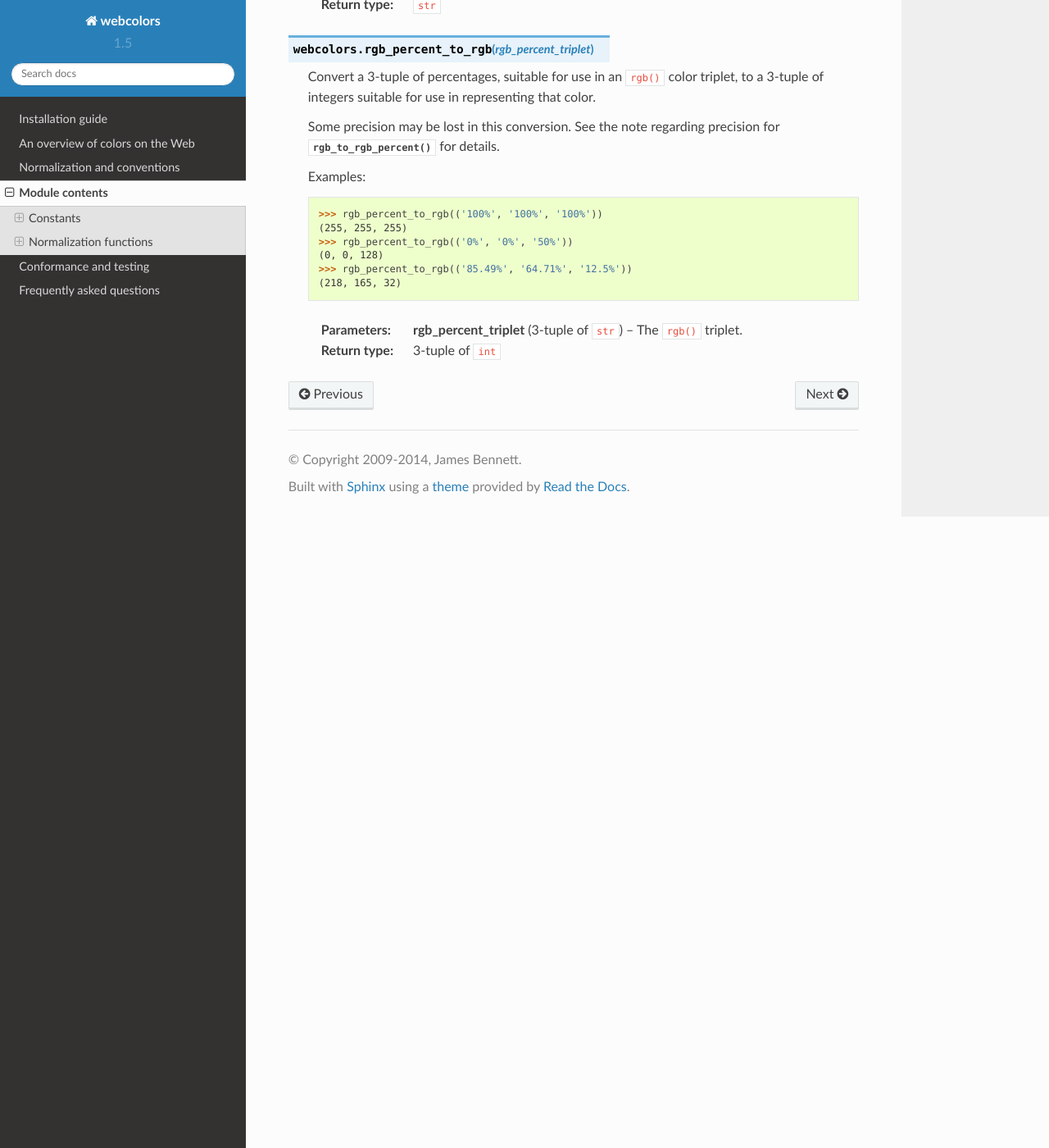
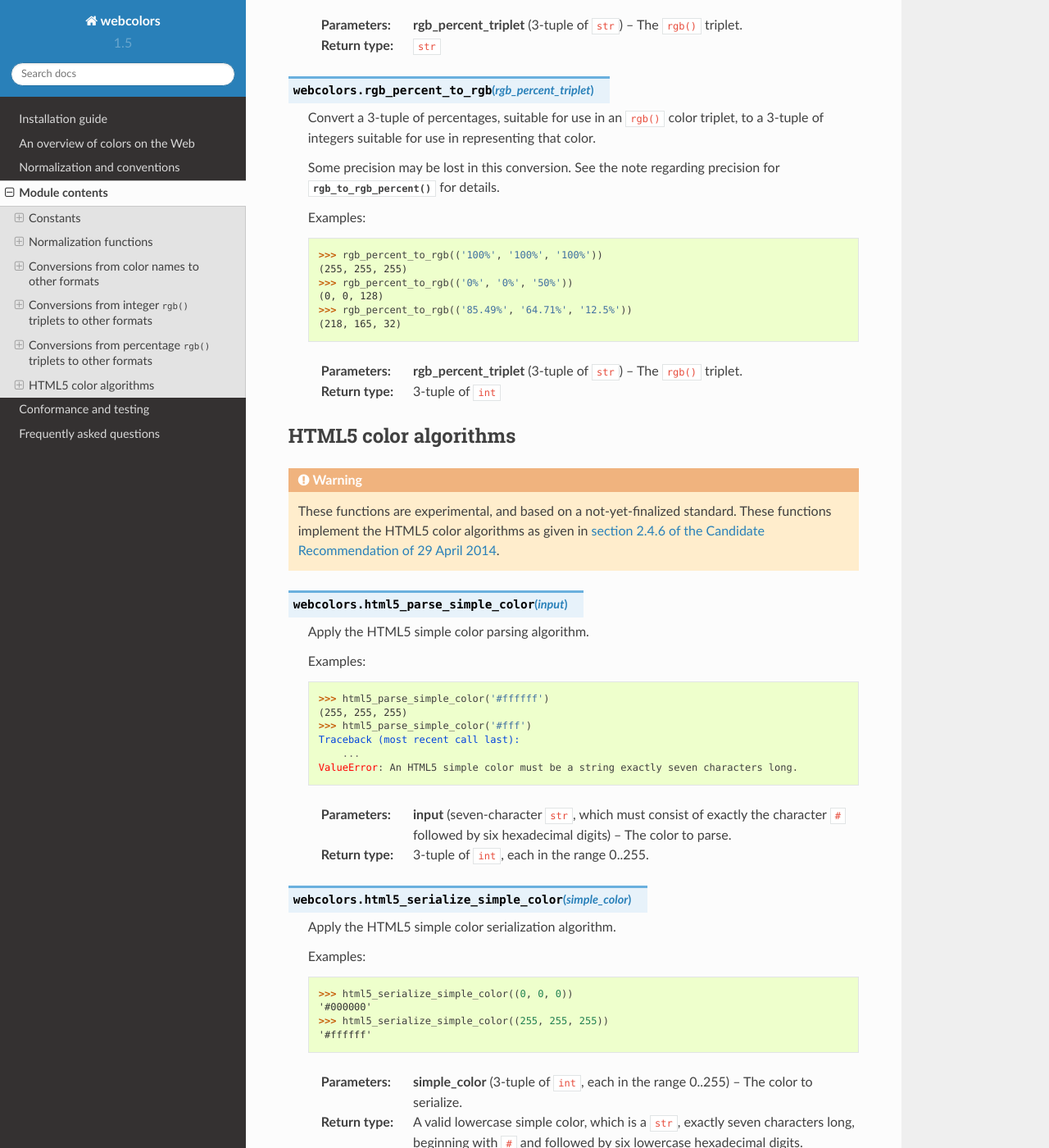
Before and after one commit to ubernostrum/webcolors, a Sphinx documentation site: the page built from docs/contents.rst, in a window 1280 px wide and 1400 px high, scrolled down 8091 px. Shown: the whole window at 82% size. Built offline with Sphinx 7.4.7 and the Read the Docs theme 2.0.0, drawn with Linux system fonts in a browser that asks for light colours; some of the changed text lies outside the part shown.

Commit message:
Continue fixing up and start documenting HTML5 algorithms.

```diff
--- a/docs/contents.rst
+++ b/docs/contents.rst
@@ -172,7 +172,7 @@ Normalization functions
 
 
 Conversions from color names to other formats
-~~~~~~~~~~~~~~~~~~~~~~~~~~~~~~~~~~~~~~~~~~~~~
+---------------------------------------------
 
 .. function:: name_to_hex(name, spec='css3')
 
@@ -325,7 +325,7 @@ Conversion from hexadecimal color values to other formats
 
 
 Conversions from integer ``rgb()`` triplets to other formats
-~~~~~~~~~~~~~~~~~~~~~~~~~~~~~~~~~~~~~~~~~~~~~~~~~~~~~~~~~~~~
+------------------------------------------------------------
 
 .. function:: rgb_to_name(rgb_triplet, spec='css3')
 
@@ -396,7 +396,7 @@ Conversions from integer ``rgb()`` triplets to other formats
 
 
 Conversions from percentage ``rgb()`` triplets to other formats
-~~~~~~~~~~~~~~~~~~~~~~~~~~~~~~~~~~~~~~~~~~~~~~~~~~~~~~~~~~~~~~~
+---------------------------------------------------------------
 
 .. function:: rgb_percent_to_name(rgb_percent_triplet, spec='css3')
 
@@ -465,3 +465,76 @@ Conversions from percentage ``rgb()`` triplets to other formats
    :param rgb_percent_triplet: The ``rgb()`` triplet.
    :type rgb_percent_triplet: 3-tuple of ``str``
    :rtype: 3-tuple of ``int``
+
+
+HTML5 color algorithms
+----------------------
+
+.. warning:: These functions are experimental, and based on a
+   not-yet-finalized standard.  These functions implement the HTML5
+   color algorithms as given in `section 2.4.6 of the Candidate
+   Recommendation of 29 April 2014
+   <http://www.w3.org/TR/html5/infrastructure.html#colors>`_.
+
+.. function:: html5_parse_simple_color(input)
+
+   Apply the HTML5 simple color parsing algorithm.
+
+   Examples::
+
+       >>> html5_parse_simple_color('#ffffff')
+       (255, 255, 255)
+       >>> html5_parse_simple_color('#fff')
+       Traceback (most recent call last):
+           ...
+       ValueError: An HTML5 simple color must be a string exactly seven characters long.
+
+   :param input: The color to parse.
+   :type input: seven-character ``str``, which must consist of exactly the
+       character ``#`` followed by six hexadecimal digits
+   :rtype: 3-tuple of ``int``, each in the range 0..255.
+
+.. function:: html5_serialize_simple_color(simple_color)
+
+   Apply the HTML5 simple color serialization algorithm.
+
+   Examples::
+
+       >>> html5_serialize_simple_color((0, 0, 0))
+       '#000000'
+       >>> html5_serialize_simple_color((255, 255, 255))
+       '#ffffff'
+
+   :param simple_color: The color to serialize.
+   :type simple_color: 3-tuple of ``int``, each in the range 0..255
+   :rtype: A valid lowercase simple color, which is a ``str``, exactly
+      seven characters long, beginning with ``#`` and followed by six
+      lowercase hexadecimal digits.
+
+.. function:: html5_parse_legacy_color(input)
+
+   Apply the HTML5 legacy color parsing algorithm.
+
+   Note that, since this algorithm is intended to handle many types of
+   malformed color values present in real-world Web documents, it is
+   *extremely* forgiving of input, but the results of parsing inputs
+   with high levels of "junk" (i.e., text other than a color value)
+   may be surprising.
+
+   Note also that ``input`` *must* be a Unicode string -- on Python 2,
+   bytestrings will not be accepted.
+
+   Examples::
+
+       >>> html5_parse_legacy_color('black')
+       (0, 0, 0)
+       >>> html5_parse_legacy_color('G')
+       (0, 0, 0)
+       >>> html5_parse_legacy_color('currentColor')
+       (192, 224, 0)
+       >>> html5_parse_legacy_color('#b\l~=y5H=#Jy(6FwH5]jU;6D')
+       (176, 0, 5)
+
+   :param input: The color to parse.
+   :type input: ``str`` on Python 3, ``unicode`` on Python 2
+   :rtype: 3-tuple of ``int``, each in the range 0..255
```
Also changed, not shown: other parts of docs/contents.rst (+2 -2 lines), webcolors.py (+9 -3 lines).
